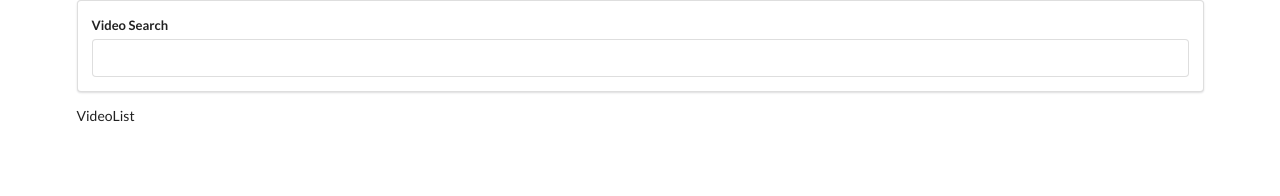
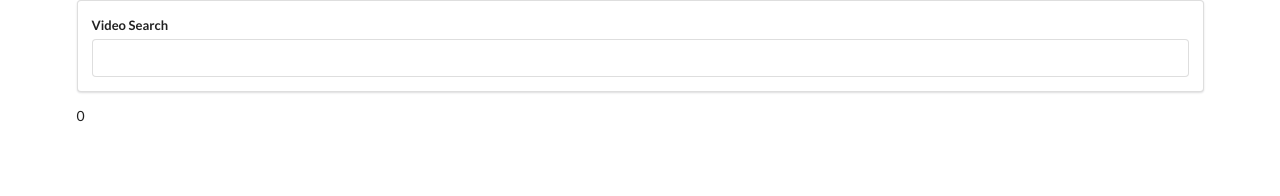
Before and after one commit to flash-of-genius/clone-videos, a React (Create React App) app: page / in a window 1280 px wide. Shown: the top 196 px of the page. Built offline with nearby package versions, Linux system fonts and the light colour scheme.

Commit message:
11 - Passing State as Props

```diff
--- a/src/components/App.js
+++ b/src/components/App.js
@@ -17,7 +17,7 @@ class App extends React.Component {
     return (
       <div className="ui container">
         <SearchBar onFormSubmit={this.onTermSubmit} />
-        <VideoList />
+        <VideoList videos={this.state.videos} />
       </div>
     );
   }
--- a/src/components/VideoList.js
+++ b/src/components/VideoList.js
@@ -1,7 +1,7 @@
 import React from "react";
 
 const VideoList = (props) => {
-  return <div>VideoList</div>;
+  return <div>{props.videos.length}</div>;
 };
 
 export default VideoList;
```
